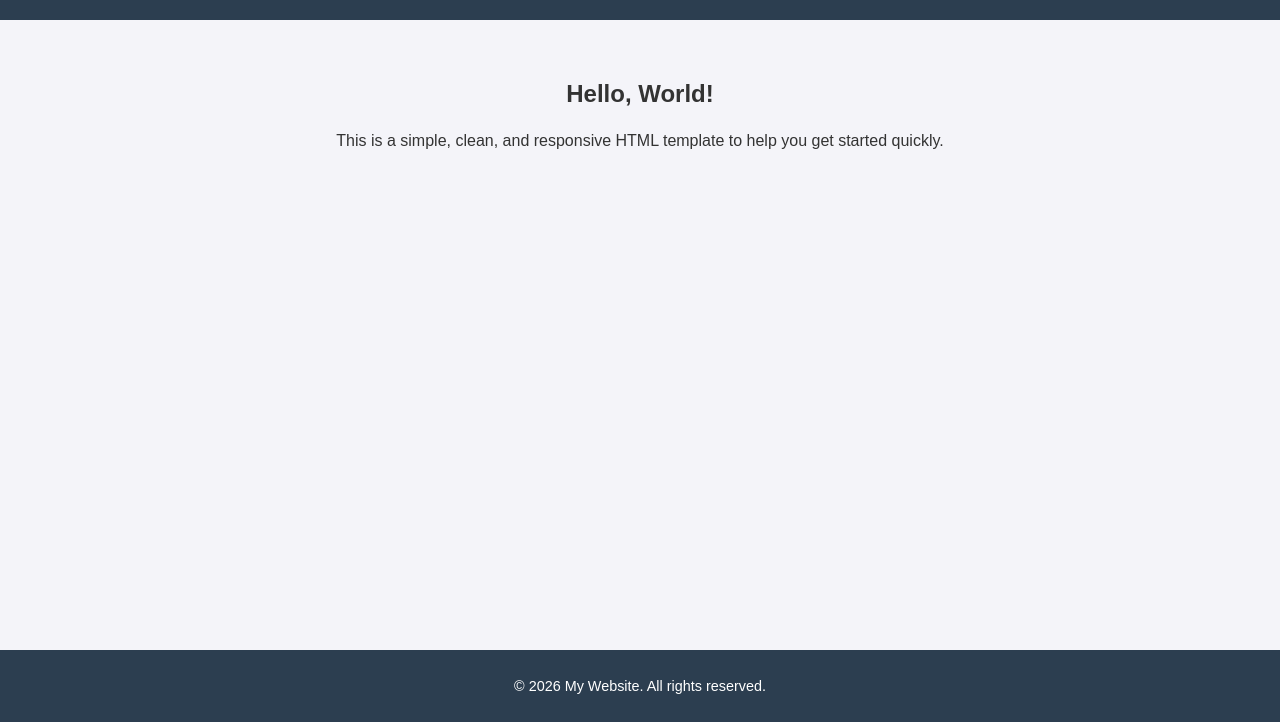
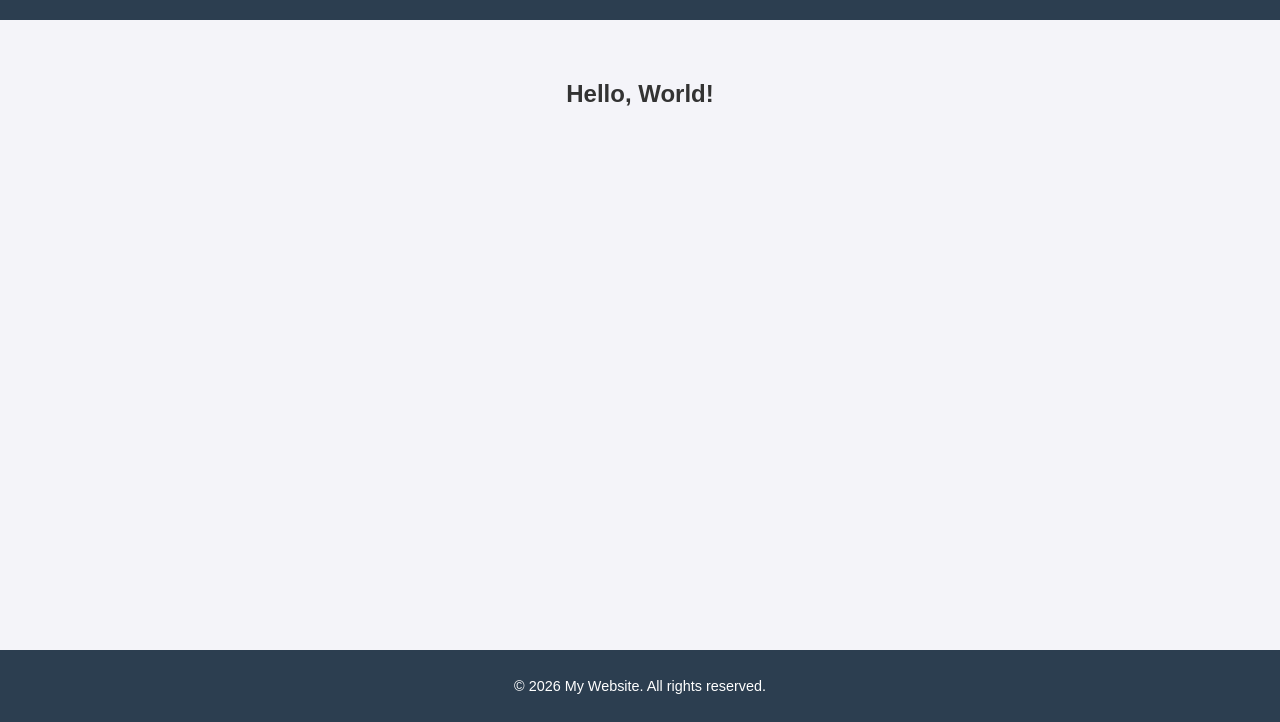
Before and after one commit to rohitkolekar840-a11y/node-app, a website: page index.html in a window 1280 px wide. Shown: the part 78-800 px from the top of the page. Drawn offline with Linux system fonts and the light colour scheme.

Commit message:
update index  file

```diff
--- a/index.html
+++ b/index.html
@@ -51,7 +51,6 @@
 
     <main>
         <h2>Hello, World!</h2>
-        <p>This is a simple, clean, and responsive HTML template to help you get started quickly.</p>
     </main>
 
     <footer>
```
